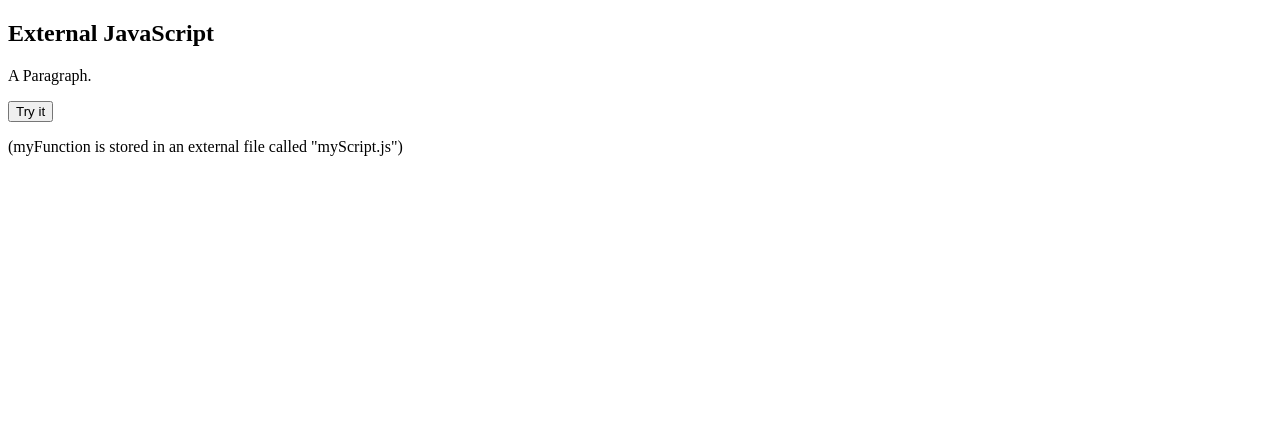
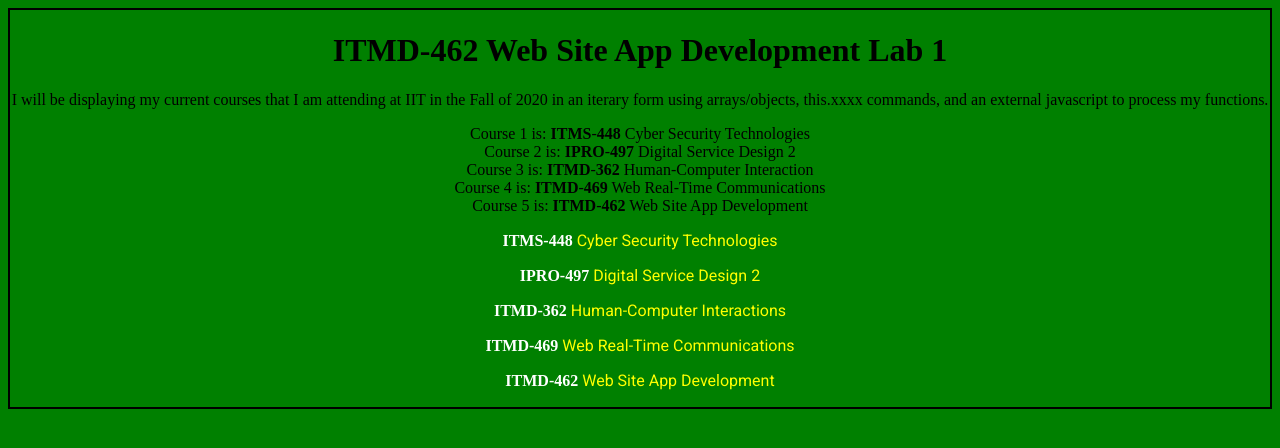
Before and after one commit to SeanReimerITMD462/ITMD-462-Lab-1, a plain HTML site: page index.html in a window 1280 px wide. Drawn offline with Linux system fonts and the light colour scheme.

Commit message:
Add files via upload
Adding the final versions of the first lab for web site app development

```diff
--- a/index.html
+++ b/index.html
@@ -1,16 +1,40 @@
+<!-- Usual setup for an HTML document -->
 <!DOCTYPE html>
 <html>
-<body>
+  <head>
+    <meta charset="utf-8">
+    <meta name="viewport" content="width=device-width">
 
-<h2>External JavaScript</h2>
+    <!-- title of the file -->
+    <title>Lab-1-ITMD-462</title>
 
-<p id="demo">A Paragraph.</p>
+    <!-- Connecting the font library to the HTML -->
+    <link href="https://fonts.googleapis.com/css2?family=Roboto&display=swap" rel="stylesheet">
 
-<button type="button" onclick="myFunction()">Try it</button>
+    <!-- Connecting the External CSS file to the HTML -->
+    <link href="style.css" rel="stylesheet" type="text/css" />
+  </head>
 
-<p>(myFunction is stored in an external file called "myScript.js")</p>
+  <body>
+	  <!-- Creating a header for my index.html file -->
+	  <h1>ITMD-462 Web Site App Development Lab 1</h1>
 
-<script src="myScript.js"></script>
+    <!-- My paragraph describing the assignment -->
+	  <p>I will be displaying my current courses that I am attending at IIT in the Fall of 2020 in an iterary form using arrays/objects, this.xxxx commands, and an external javascript to process my functions.</p>
 
-</body>
+    <!-- Connecting the JavaScript file to the HTML body -->
+    <script src="script.js"></script>
+
+    <!-- Creating the paragraphs of course information -->
+    <p> <span class = "bold_text"> ITMS-448 </span> <span class = "test_text"> Cyber Security Technologies </span> </p>
+    <p> <span class = "bold_text"> IPRO-497 </span> <span class = "test_text">
+      Digital Service Design 2 </span> </p>
+    <p> <span class = "bold_text"> ITMD-362 </span> <span class = "test_text">
+      Human-Computer Interactions </span> </p>
+    <p> <span class = "bold_text"> ITMD-469 </span> <span class = "test_text">
+      Web Real-Time Communications </span> </p>
+    <p> <span class = "bold_text"> ITMD-462 </span> <span class = "test_text">
+      Web Site App Development </span> </p>
+
+  </body>
 </html>
--- /dev/null
+++ b/script.js
@@ -0,0 +1,54 @@
+// Creating an object of arrays for the courses.  Instance variables of the course category, course number, and course name are created.
+let courses = [
+  {
+    // Adding bold tags to the instances due to not knowing where you wanted us to bold the course category + number
+    courseCategory : "<b>ITMS</b>",
+    courseNumber : "<b>448</b>",
+    courseName : "Cyber Security Technologies",
+
+    // Each object in the array has a function that utilizes the "this" keyword in order to concatenate the parts of each object in the array.
+    fullInfo : function(){
+      return this.courseCategory + "-" + this.courseNumber + " " + this.courseName;
+    }
+  },
+  {
+    courseCategory : "<b>IPRO</b>",
+    courseNumber : "<b>497</b>",
+    courseName : "Digital Service Design 2",
+    fullInfo : function(){
+      return this.courseCategory + "-" + this.courseNumber + " " + this.courseName;
+    }
+  },
+  {
+    courseCategory : "<b>ITMD</b>",
+    courseNumber : "<b>362</b>",
+    courseName : "Human-Computer Interaction",
+    fullInfo : function(){
+      return this.courseCategory + "-" + this.courseNumber + " " + this.courseName;
+    }
+  },
+  {
+    courseCategory : "<b>ITMD</b>",
+    courseNumber : "<b>469</b>",
+    courseName : "Web Real-Time Communications",
+    fullInfo : function(){
+      return this.courseCategory + "-" + this.courseNumber + " " + this.courseName;
+    }
+  },
+  {
+    courseCategory : "<b>ITMD</b>",
+    courseNumber : "<b>462</b>",
+    courseName : "Web Site App Development",
+    fullInfo : function(){
+      return this.courseCategory + "-" + this.courseNumber + " " + this.courseName;
+    }
+  },
+]
+
+// Print the course concatenations to the console and to the HTML file.
+for (var i = 0; i < courses.length; i++)
+{
+  document.write("Course " + (i + 1) + " is: " + courses[i].fullInfo() + "<br / >");
+
+  console.log( courses[i].fullInfo());
+}
--- /dev/null
+++ b/style.css
@@ -0,0 +1,22 @@
+/* Class to bold text */
+.bold_text{
+  font-weight: bold;
+  color : white;
+}
+
+/* CSS for body */
+body {
+  background: green;
+  // background : url("https://wallpapercave.com/wp/wp2222211.jpg");
+  border: 2px solid black;
+  background-size: 700px 700px;
+  margin: 1;
+  padding: 1px;
+  text-align: center;
+}
+
+/* Class to have the primary font-family be of the external font library Roboto. Backup fonts are Times New Roman and sans-serif. */
+.test_text{
+  font-family: "Roboto", "Times New Roman", sans-serif;
+  color : yellow;
+}
```
